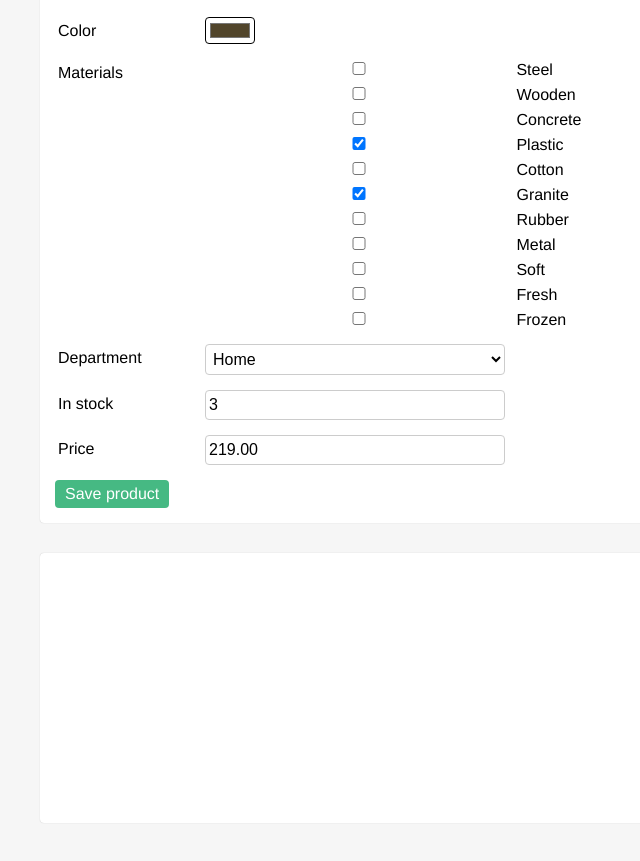
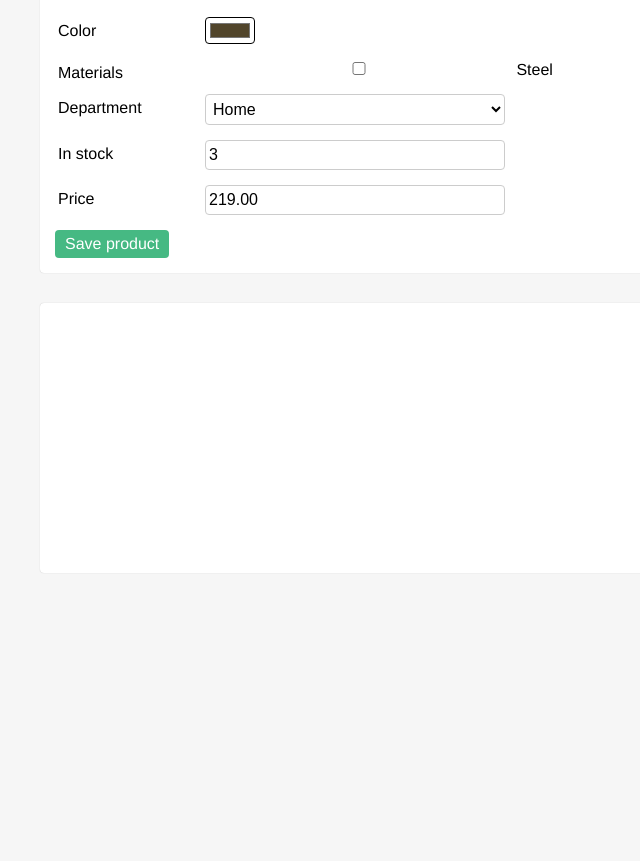
Before and after one commit to karminkarmen/vue-workshop, a Vue app: page / in a window 1280 px wide. Shown: the part 1520-2381 px from the top of the page, without its empty margins (0-640 px from the left). After the commit the page ends 2153 px from the top, so only its background shows below. Built offline with nearby package versions, Linux system fonts and the light colour scheme.

Commit message:
3. V-model

```diff
--- a/src/App.vue
+++ b/src/App.vue
@@ -91,12 +91,12 @@
 
         <div class="form-row">
           <label for="edit-name">Name</label>
-          <input id="edit-name" v-model="product.name" type="text" />
+          <input id="edit-name" v-model.trim="product.name" type="text" />
         </div>
 
         <div class="form-row">
           <label for="edit-photo">Photo</label>
-          <input id="edit-photo" v-model="product.photo" type="text" />
+          <input id="edit-photo" v-model.trim.lazy="product.photo" type="text" />
           <img class="photo-preview" :src="product.photo" />
         </div>
 
@@ -107,23 +107,14 @@
 
         <div class="form-row">
           <label for="edit-color">Color</label>
-          <input type="color" v-model="product.color" id="edit-color" />
+          <input type="color" v-model.trim="product.color" id="edit-color" />
         </div>
 
         <div class="form-row">
           <label>Materials</label>
           <div>
             <label><input type="checkbox" value="Steel" v-model="product.materials"/> Steel</label>
-            <label><input type="checkbox" value="Wooden" v-model="product.materials"/> Wooden</label>
-            <label><input type="checkbox" value="Concrete" v-model="product.materials"/> Concrete</label>
-            <label><input type="checkbox" value="Plastic" v-model="product.materials"/> Plastic</label>
-            <label><input type="checkbox" value="Cotton" v-model="product.materials"/> Cotton</label>
-            <label><input type="checkbox" value="Granite" v-model="product.materials"/> Granite</label>
-            <label><input type="checkbox" value="Rubber" v-model="product.materials"/> Rubber</label>
-            <label><input type="checkbox" value="Metal" v-model="product.materials"/> Metal</label>
-            <label><input type="checkbox" value="Soft" v-model="product.materials"/> Soft</label>
-            <label><input type="checkbox" value="Fresh" v-model="product.materials"/> Fresh</label>
-            <label><input type="checkbox" value="Frozen" v-model="product.materials"/> Frozen</label>
+
           </div>
         </div>
 
@@ -162,7 +153,7 @@
 
         <div class="form-row">
           <label for="edit-price">Price</label>
-          <input type="number" v-model="product.price" id="edit-price" />
+          <input type="number" v-model.number="product.price" id="edit-price" />
         </div>
 
         <button class="btn">Save product</button>
```
